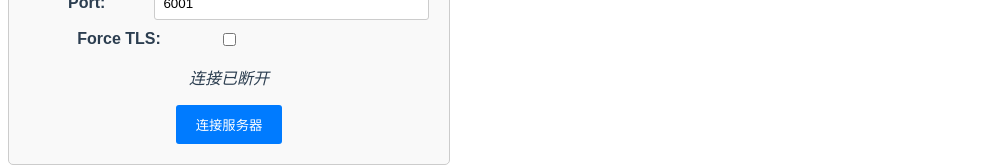
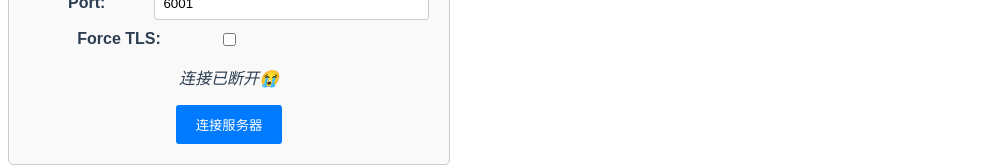
Before and after one commit to adymilk/vue-laravel-websocket-demo, a Vue app: page / in a window 1280 px wide. Shown: the part 352-519 px from the top of the page, without its empty margins (0-1000 px from the left). Built offline with nearby package versions, Linux system fonts and the light colour scheme.

Commit message:
优化界面显示

```diff
--- a/src/components/HelloWorld.vue
+++ b/src/components/HelloWorld.vue
@@ -23,7 +23,7 @@
         <label for="forceTLS">Force TLS:</label>
         <input type="checkbox" id="forceTLS" v-model="forceTLS">
       </div>
-      <p><i>{{ isConnected ? '服务器连接成功✅！' : '连接已断开' }}</i></p>
+      <p><i>{{ isConnected ? '服务器连接成功✅' : '连接已断开😭' }}</i></p>
 
       <button @click="toggleConnection">
         {{ isConnected ? '断开连接' : '连接服务器' }}
```
